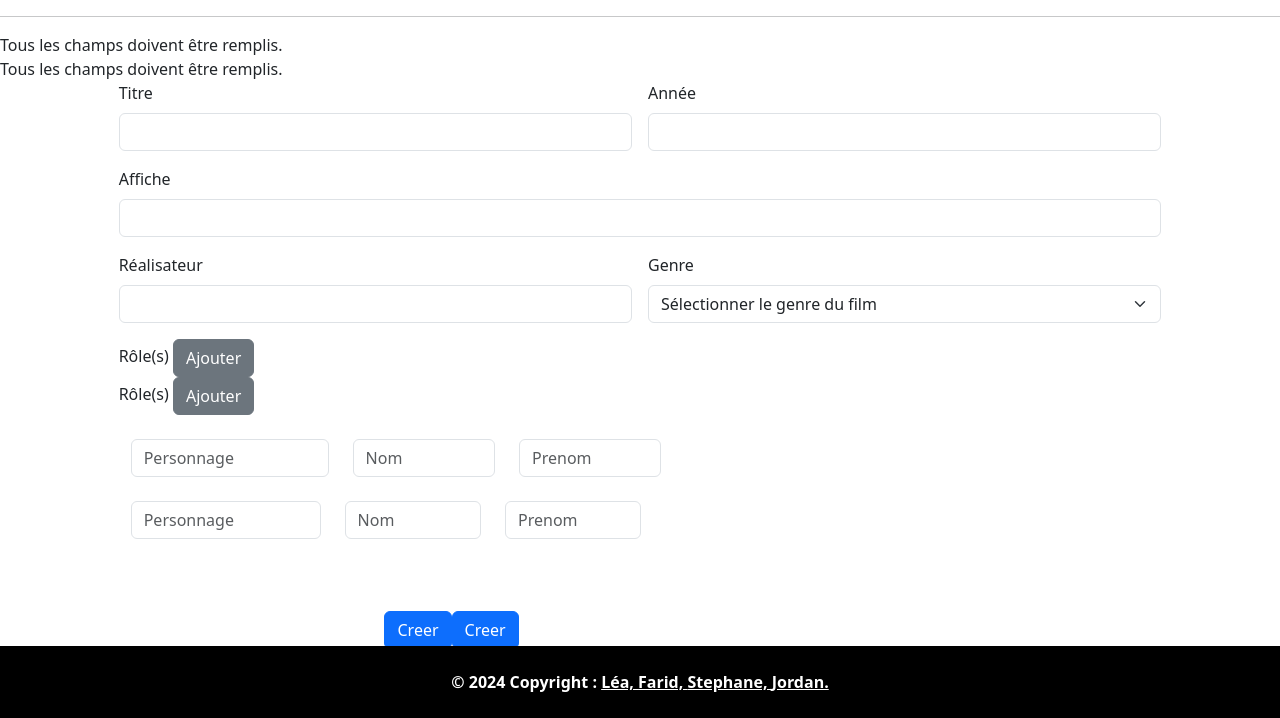
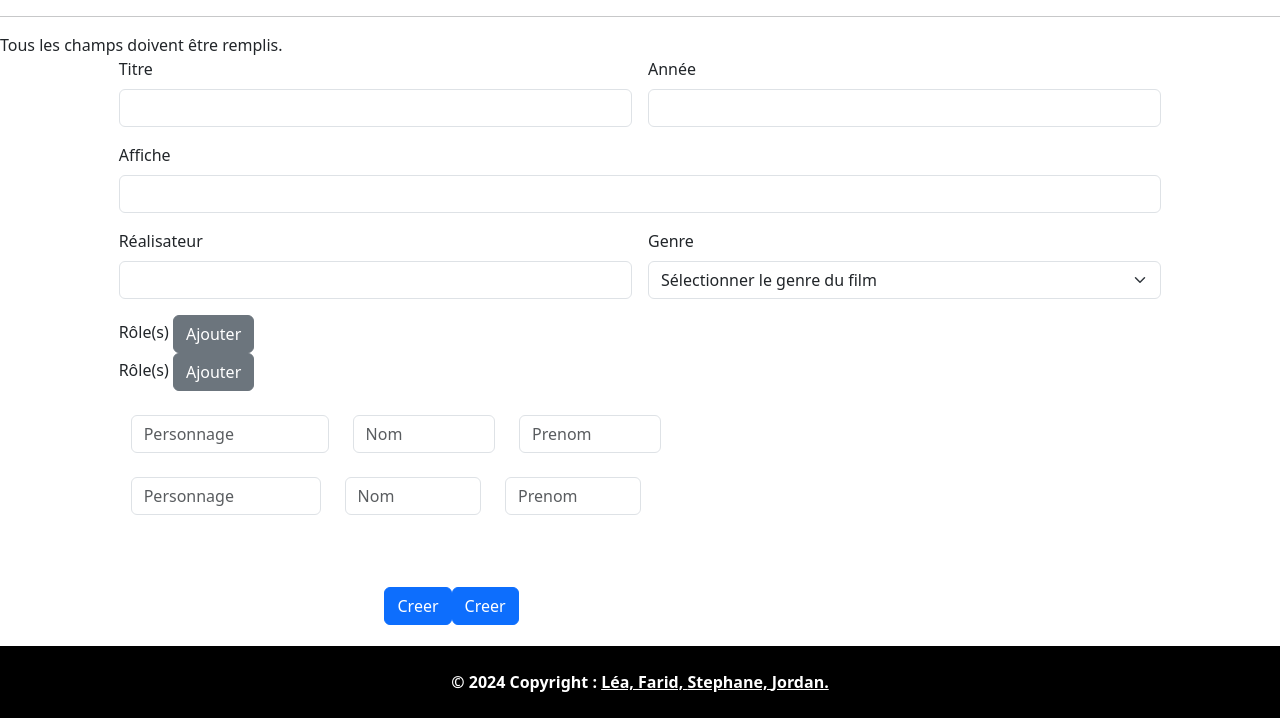
Before and after one commit to lea-nova/cinema, a PHP site: page /creer in a window 1280 px wide. Shown: the part 82-800 px from the top of the page. Run offline with PHP 8.4, Linux system fonts and the light colour scheme; the visitor is signed in with stand-in values (Sample User, id 1); some libraries are stand-ins or nearby versions.

Commit message:
C'est bon c'est la dernière je crois

```diff
--- a/controller/creer.php
+++ b/controller/creer.php
@@ -1,7 +1,5 @@
 <?php
 
-// use Model\entity\Acteur;
-// use Model\repository\ActeurDao;
 use Model\entity\Film;
 use Model\entity\Role;
 use Model\entity\Acteur;
--- a/view/creer.html.twig
+++ b/view/creer.html.twig
@@ -1,9 +1,3 @@
-<span class="error">
-	{% if errors.autre %}
-		{{ errors.autre }}
-	{% endif %}
-</span>
-<br>
 <span class="error">
 	{% if errors.autre %}
 		{{ errors.autre }}
```
